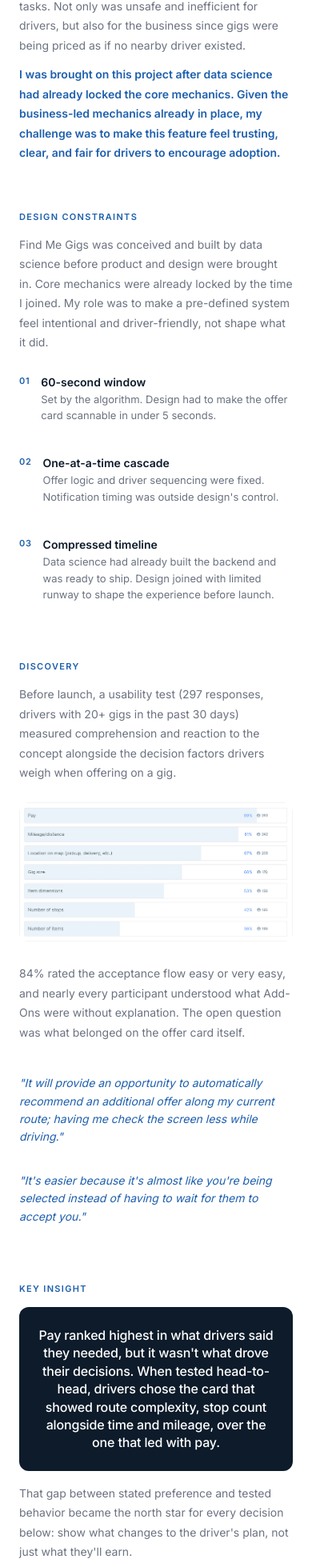
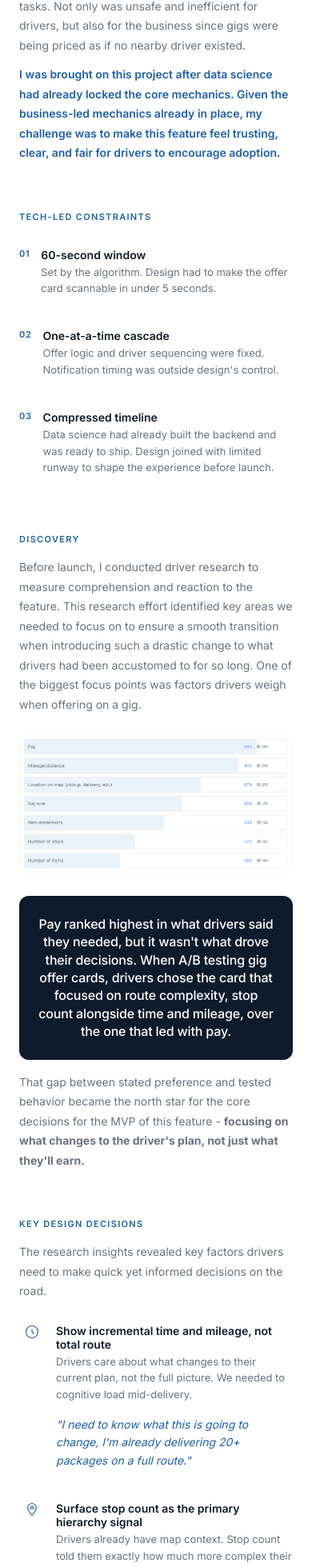
Before and after one commit to nikkimehr/nikki-portfolio, a Next.js app: page /work/find-me-gigs in a window 390 px wide. Shown: the part 1031-2990 px from the top of the page at 80% size. Built offline with nearby package versions, Linux system fonts and the light colour scheme.

Commit message:
find me gigs updates

```diff
--- a/src/app/work/case-study.module.css
+++ b/src/app/work/case-study.module.css
@@ -208,7 +208,8 @@
 .impactPredictedList { display: flex; flex-direction: column; gap: 12px; }
 .impactPredictedItem { font-size: 14px; line-height: 1.6; color: var(--text-secondary); }
 .impactValidatedIntro { font-size: 14px; line-height: 1.7; color: var(--text-secondary); margin-bottom: 20px; }
-.impactStatCard { background: #fff; border: 0.5px solid var(--border); border-radius: var(--radius-md); padding: 20px 24px; margin-bottom: 16px; }
+.impactStatGrid { display: grid; grid-template-columns: repeat(3, 1fr); gap: 16px; align-items: stretch; }
+.impactStatCard { background: #f4f7fb; border: 0.5px solid var(--border); border-radius: var(--radius-md); padding: 20px 24px; margin-bottom: 0; height: 220px; display: flex; flex-direction: column; justify-content: center; }
 .impactStatCard:last-child { margin-bottom: 0; }
 .impactStatNum { font-size: 30px; font-weight: 600; color: var(--navy); margin-bottom: 8px; }
 .impactStatTitle { font-size: 14px; font-weight: 600; color: var(--navy); margin-bottom: 6px; }
@@ -216,6 +217,8 @@
 
 @media (max-width: 768px) {
   .impactCols { grid-template-columns: 1fr; gap: 28px; }
+  .impactStatGrid { grid-template-columns: 1fr; }
+  .impactStatCard { height: auto; }
 }
 
 /* GENERIC CARD (findings, principles, learnings, outcomes) */
--- a/src/app/work/find-me-gigs/page.js
+++ b/src/app/work/find-me-gigs/page.js
@@ -68,8 +68,7 @@ export default function FindMeGigs() {
 
       {/* DESIGN CONTEXT */}
       <section className={styles.sec}>
-        <p className={styles.secEyebrow}>DESIGN CONSTRAINTS</p>
-        <p className={styles.bodyText}>Find Me Gigs was conceived and built by data science before product and design were brought in. Core mechanics were already locked by the time I joined. My role was to make a pre-defined system feel intentional and driver-friendly, not shape what it did.</p>
+        <p className={styles.secEyebrow}>TECH-LED CONSTRAINTS</p>
         <div className={styles.ddList}>
           <div className={styles.ddRow}>
             <span className={styles.goalNum}>01</span>
@@ -97,25 +96,18 @@ export default function FindMeGigs() {
 
       <section className={styles.sec}>
         <p className={styles.secEyebrow}>DISCOVERY</p>
-        <p className={styles.bodyText}>Before launch, a usability test (297 responses, drivers with 20+ gigs in the past 30 days) measured comprehension and reaction to the concept alongside the decision factors drivers weigh when offering on a gig.</p>
+        <p className={styles.bodyText}>Before launch, I conducted driver research to measure comprehension and reaction to the feature. This research effort identified key areas we needed to focus on to ensure a smooth transition when introducing such a drastic change to what drivers had been accustomed to for so long. One of the biggest focus points was factors drivers weigh when offering on a gig.</p>
         <div className={styles.insightImage}>
-          <img src="/images/decision-factors.png" alt="Top decision factors: Pay 89%, Mileage/distance 81%, Location on map 67%, Gig size 60%, Item dimensions 53%, Number of stops 42%, Number of items 36%" style={{ width: '100%', borderRadius: '10px' }} />
+          <img src="/images/decision-factors.png" alt="Top decision factors" style={{ width: '100%', borderRadius: '10px' }} />
         </div>
-        <p className={styles.bodyText}>84% rated the acceptance flow easy or very easy, and nearly every participant understood what Add-Ons were without explanation. The open question was what belonged on the offer card itself.</p>
-        <div className={styles.quoteRow}>
-          <div className={styles.ddQuote}>"It will provide an opportunity to automatically recommend an additional offer along my current route; having me check the screen less while driving."</div>
-          <div className={styles.ddQuote}>"It's easier because it's almost like you're being selected instead of having to wait for them to accept you."</div>
+        <div className={styles.darkBlock}>
+          <p className={styles.darkBlockText}>Pay ranked highest in what drivers said they needed, but it wasn't what drove their decisions. When A/B testing gig offer cards, drivers chose the card that focused on route complexity, stop count alongside time and mileage, over the one that led with pay.</p>
         </div>
+        <p className={styles.bodyText} style={{ marginTop: '1rem' }}>That gap between stated preference and tested behavior became the north star for the core decisions for the MVP of this feature - <b>focusing on what changes to the driver's plan, not just what they'll earn.</b>
+        </p>
       </section>
 
-      {/* KEY INSIGHT */}
-      <section className={styles.sec}>
-        <p className={styles.secEyebrow}>KEY INSIGHT</p>
-        <div className={styles.darkBlock}>
-          <p className={styles.darkBlockText}>Pay ranked highest in what drivers said they needed, but it wasn't what drove their decisions. When tested head-to-head, drivers chose the card that showed route complexity, stop count alongside time and mileage, over the one that led with pay.</p>
-        </div>
-        <p className={styles.bodyText} style={{ marginTop: '1rem' }}>That gap between stated preference and tested behavior became the north star for every decision below: show what changes to the driver's plan, not just what they'll earn.</p>
-      </section>
+
 
       {/* KEY DESIGN DECISIONS */}
       <section className={styles.sec}>
@@ -130,19 +122,21 @@ export default function FindMeGigs() {
             </div>
             <div className={styles.ddContent}>
               <p className={styles.ddTitle}>Show incremental time and mileage, not total route</p>
-              <p className={styles.ddBody}>Drivers care about what changes to their current plan, not the full picture. Reduced cognitive load mid-delivery.</p>
+              <p className={styles.ddBody}>Drivers care about what changes to their current plan, not the full picture. We needed to cognitive load mid-delivery.</p>
+               <p className={styles.ddQuote}>"I need to know what this is going to change, I'm already delivering 20+ packages on a full route."</p>
+
             </div>
           </div>
           <div className={styles.ddRow}>
-            <div className={styles.ddIcon}>
-              <svg width="18" height="18" viewBox="0 0 24 24" fill="none" stroke="currentColor" strokeWidth="1.5" strokeLinecap="round" strokeLinejoin="round">
-                <rect x="2" y="3" width="20" height="14" rx="2"/><path d="M8 21h8M12 17v4"/>
+        <div className={styles.ddIcon}>
+             <svg width="18" height="18" viewBox="0 0 24 24" fill="none" stroke="currentColor" strokeWidth="1.5" strokeLinecap="round" strokeLinejoin="round">
+                <path d="M12 2C8 2 5 5 5 9c0 5 7 13 7 13s7-8 7-13c0-4-3-7-7-7z"/><circle cx="12" cy="9" r="2.2"/>
               </svg>
             </div>
             <div className={styles.ddContent}>
               <p className={styles.ddTitle}>Surface stop count as the primary hierarchy signal</p>
               <p className={styles.ddBody}>Drivers already have map context. Stop count told them exactly how much more complex their route would become before they committed.</p>
-              <p className={styles.ddQuote}>"Knowing how many stops helps, and how long to accept. The other option didn't clearly show stops."</p>
+              <p className={styles.ddQuote}>"Knowing how many stops helps me plan the rest of my day and other jobs."</p>
             </div>
           </div>
           <div className={styles.ddRow}>
@@ -153,22 +147,12 @@ export default function FindMeGigs() {
             </div>
             <div className={styles.ddContent}>
               <p className={styles.ddTitle}>60-second window forced ruthless prioritization</p>
-              <p className={styles.ddBody}>A constraint we didn't set became a design forcing function. Every element had to earn its place; extra detail was cut, essential signals elevated.</p>
-              <p className={styles.ddQuote}>"Should be a bit easier to read; maybe add a speak button to read text aloud while navigating."</p>
+              <p className={styles.ddBody}>A constraint we didn't set became a design forcing function. Every element had to earn its place to ensure the time allowed sufficient time to make a decision.</p>
+              <p className={styles.ddQuote}>"While on time-sensitive gigs" and "actively driving between traffic lights" were the top scenarios where drivers couldn't act on offers in given time.</p>
+
             </div>
           </div>
-          <div className={styles.ddRow}>
-            <div className={styles.ddIcon}>
-              <svg width="18" height="18" viewBox="0 0 24 24" fill="none" stroke="currentColor" strokeWidth="1.5" strokeLinecap="round" strokeLinejoin="round">
-                <circle cx="12" cy="12" r="10"/><line x1="12" y1="8" x2="12" y2="12"/><line x1="12" y1="16" x2="12.01" y2="16"/>
-              </svg>
-            </div>
-            <div className={styles.ddContent}>
-              <p className={styles.ddTitle}>58.8% timeout is the open problem</p>
-              <p className={styles.ddBody}>Drivers aren't rejecting; they're missing offers mid-delivery. Smarter notification timing, not information design, is what needs to change next.</p>
-              <p className={styles.ddQuote}>"While on time-sensitive gigs" and "actively driving between traffic lights" were the top scenarios where drivers couldn't act on offers.</p>
-            </div>
-          </div>
+
         </div>
       </section>
 
@@ -227,51 +211,36 @@ export default function FindMeGigs() {
       <section className={styles.sec}>
         <p className={styles.secEyebrow}>THE FIGHT AFTER LAUNCH</p>
         <p className={styles.secHeading}>Drivers lost map access when they accepted an Add-On. It was the wrong call, and the data proved it fast.</p>
-        <p className={styles.bodyText}>At launch, drivers who accepted an Add-On temporarily lost the ability to browse gigs on the map, a restriction built into the initial version. It became the strongest negative reaction in the post-launch survey (149 responses): drivers felt like agency had been taken away. 92% of drivers said they kept manually checking the map anyway, even with Find Me Gigs turned on, evidence that removing the option didn't reduce demand for it. It just added friction.</p>
+        <p className={styles.bodyText}>At launch, drivers who accepted an Add-On temporarily lost the ability to browse gigs on the map, a restriction built into the initial version. It became the strongest negative reaction in the post-launch survey. 92% of drivers said they kept manually checking the map anyway, even with Find Me Gigs turned on, evidence that removing the option didn't reduce demand for it. It just added friction and made drivers feel like agency had been taken away.</p>
         <p className={styles.bodyText}>I pushed data science to remove the restriction and restore map access for drivers already assigned to a gig, addressing the top complaint from the survey directly.</p>
 
 
-        <p className={styles.bodyText}>The rest of the survey findings, more time to review offers, clearer item dimensions, notifications that work with navigation apps, became input for the roadmap, covered in What's Next.</p>
+        <p className={styles.bodyText}>The rest of the survey findings, requests like more time to review offers, clearer item dimensions, notifications that work with navigation apps, all helped influence our product roadmap, covered at the end of the page.</p>
       </section>
 
       {/* IMPACT */}
       <section className={styles.sec}>
         <p className={styles.secEyebrow}>IMPACT</p>
-        <p className={styles.secHeading}>Testing validated the shift from map-hunting to proactive matching.</p>
         <p className={styles.impactIntro}>The original goals were to get drivers off the map while driving, close the pricing gap on gigs with no visible nearby driver, and make picking up additional work effortless. Post-release survey and behavioral data confirmed the approach.</p>
 
-        <div className={styles.impactCols}>
-          <div>
-            <p className={styles.impactColHeading}>Validated outcomes</p>
-            <p className={styles.impactValidatedIntro}>Compared with the prior map-hunting experience, drivers showed:</p>
-
+        <div>
             <div className={styles.impactStatGrid}>
               <div className={styles.impactStatCard}>
                 <p className={styles.impactStatNum}>58%</p>
-                <p className={styles.impactStatTitle}>Overall acceptance rate on Add-On notifications</p>
-                <p className={styles.impactStatDesc}>Drivers accepted more than half of proactively surfaced offers without manually searching the map.</p>
+                <p className={styles.impactStatTitle}>Overall acceptance rate on Add-On gigs</p>
+                <p className={styles.impactStatDesc}>Drivers accepted more than half of proactively surfaced Add-On offers, resulting in fewer manual map checks and safer behavior on active routes.</p>
               </div>
               <div className={styles.impactStatCard}>
                 <p className={styles.impactStatNum}>4.42/5</p>
                 <p className={styles.impactStatTitle}>Ease-of-use rating from the A/B testing cohort</p>
-                <p className={styles.impactStatDesc}>Measured on accepting gigs in under 60 seconds.</p>
+                <p className={styles.impactStatDesc}>Measured on accepting gigs in under 60 seconds, faster pickup decisions mean higher throughput per driver shift.</p>
               </div>
               <div className={styles.impactStatCard}>
                 <p className={styles.impactStatNum}>$1.03</p>
                 <p className={styles.impactStatTitle}>Saved per gig vs. standard map-published pricing</p>
-                <p className={styles.impactStatDesc}>POTO savings, market level L28.</p>
+                <p className={styles.impactStatDesc}>Proactive matching means gigs get priced accurately instead of assuming no nearby drivers.</p>
               </div>
             </div>
-          </div>
-
-          <div>
-            <p className={styles.impactColHeading}>Why it mattered</p>
-            <div className={styles.impactPredictedList}>
-              <p className={styles.impactPredictedItem}>📈 Fewer manual map checks → Safer behavior on active routes</p>
-              <p className={styles.impactPredictedItem}>📈 Proactive matching → Gigs priced accurately instead of assuming no nearby driver</p>
-              <p className={styles.impactPredictedItem}>📈 Faster pickup decisions → Higher throughput per driver shift</p>
-            </div>
-          </div>
         </div>
       </section>
 
```
